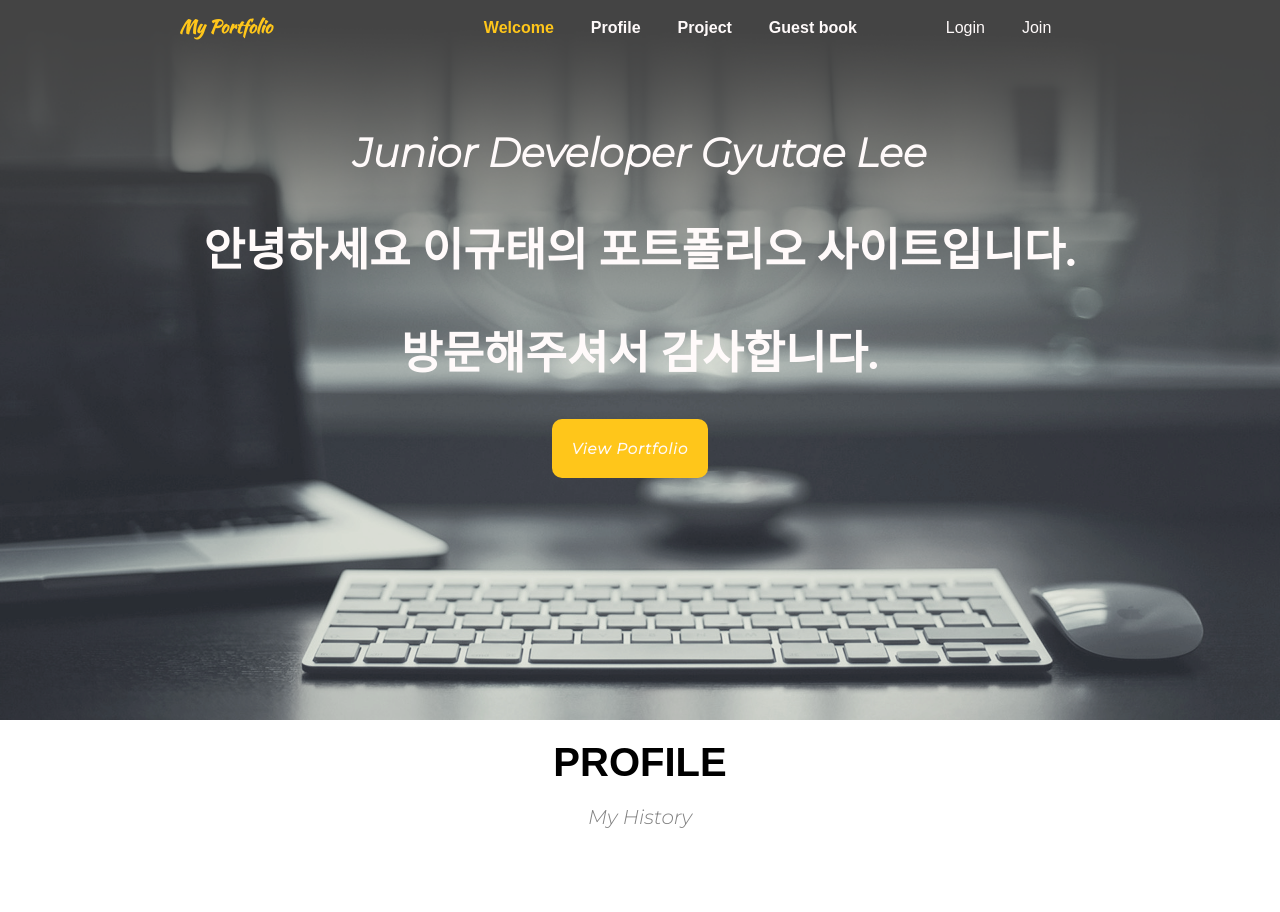
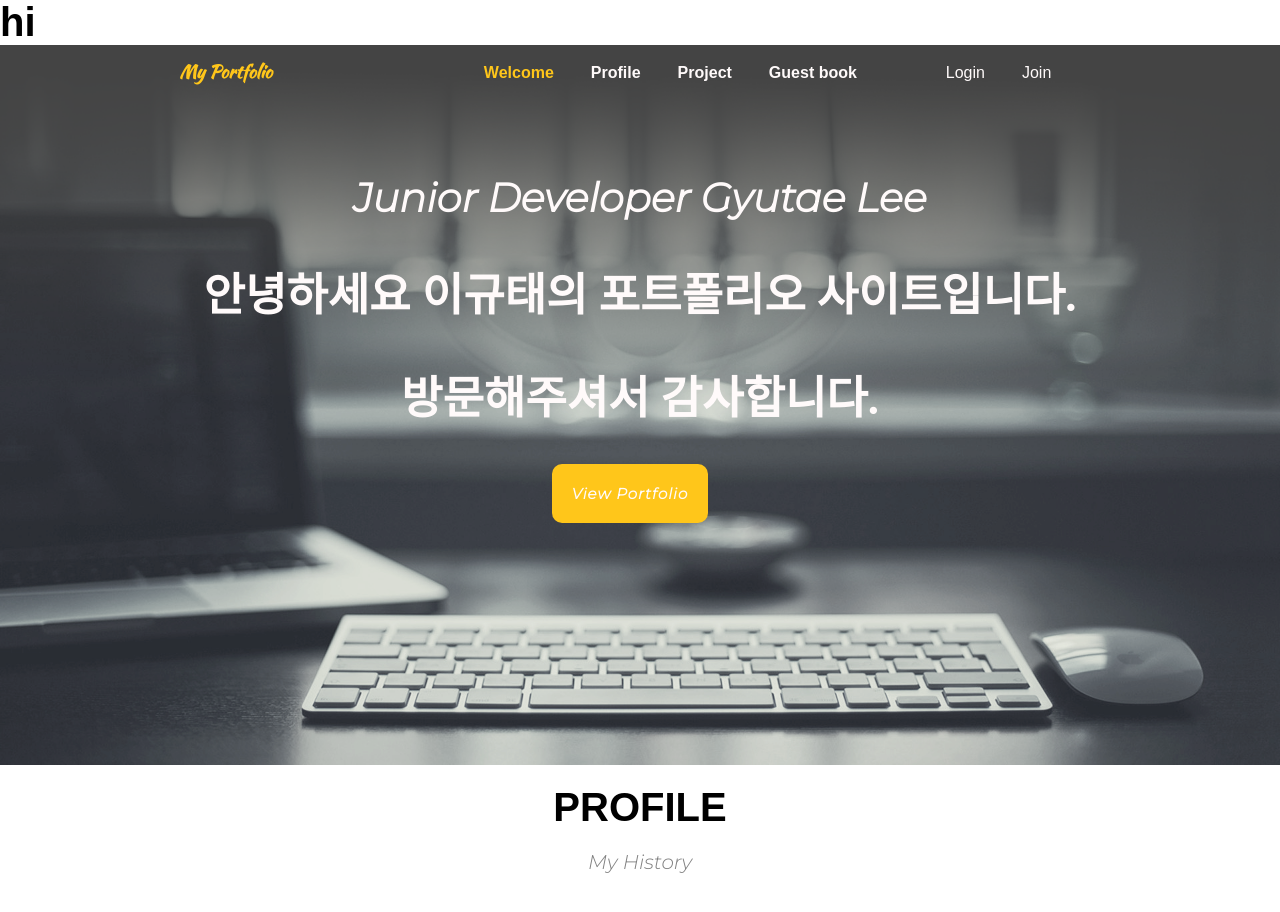
Before and after one commit to kutaelee/2019.1.15_portfolio3_nodejs, a website: page views/index.html in a window 1280 px wide. Shown: the top 912 px of the page. Drawn offline with nearby package versions, Linux system fonts and the light colour scheme; no server answers; a script that the page names is missing; a web font is replaced by a local one.

Commit message:
alert 추가 및 기존 alert div cover div 로 변경

```diff
--- a/views/index.html
+++ b/views/index.html
@@ -17,8 +17,10 @@ var html = filterXSS('<script>alert("xss");</scr' + 'ipt>');
 
 <body>
 
-
-  <div class="alert_div">
+<div class="alert">
+  <h1>hi</h1>
+</div>
+  <div class="cover_div">
     </div>
       <div class="join_div" style="display: none">
 
```
